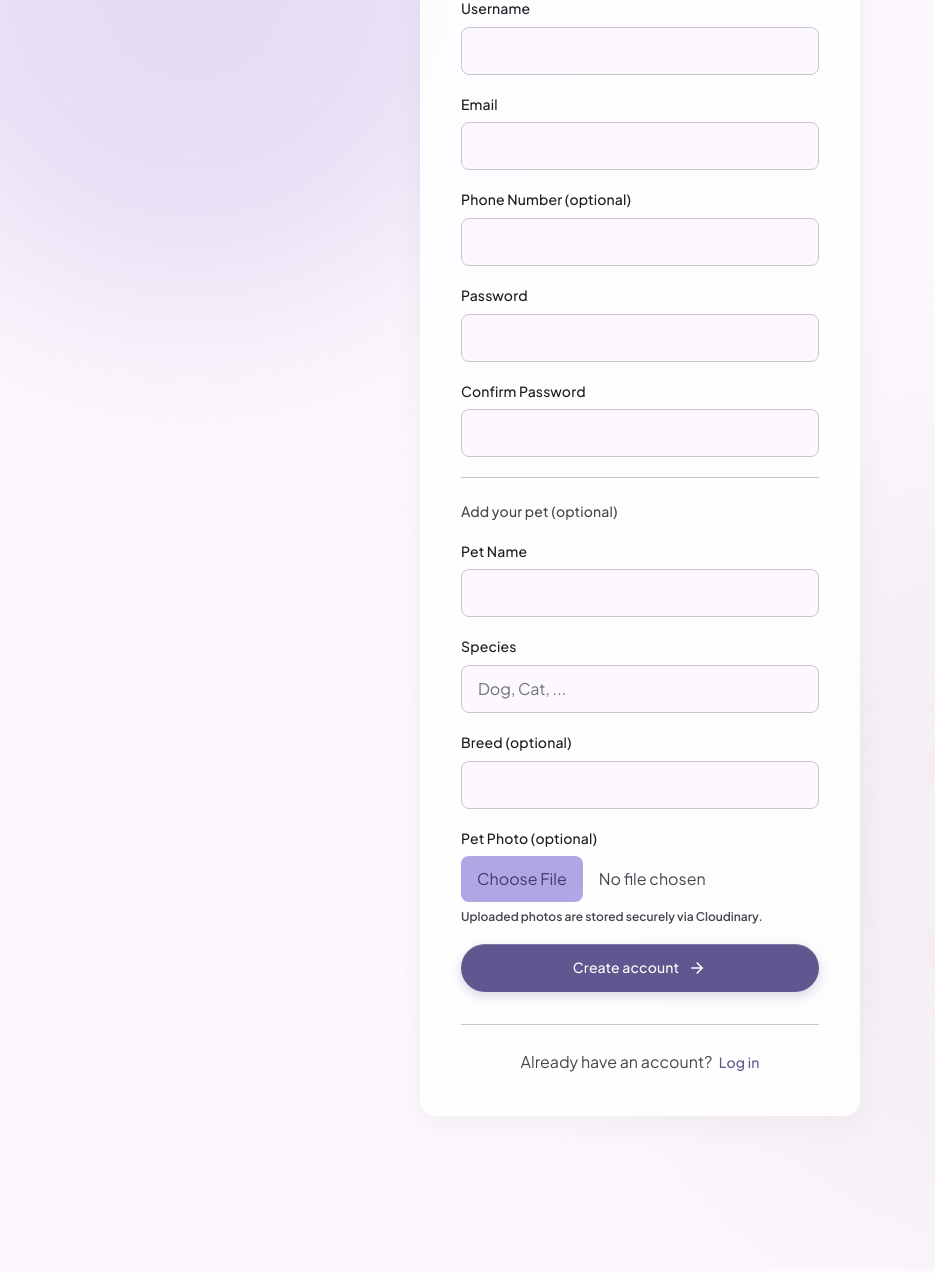
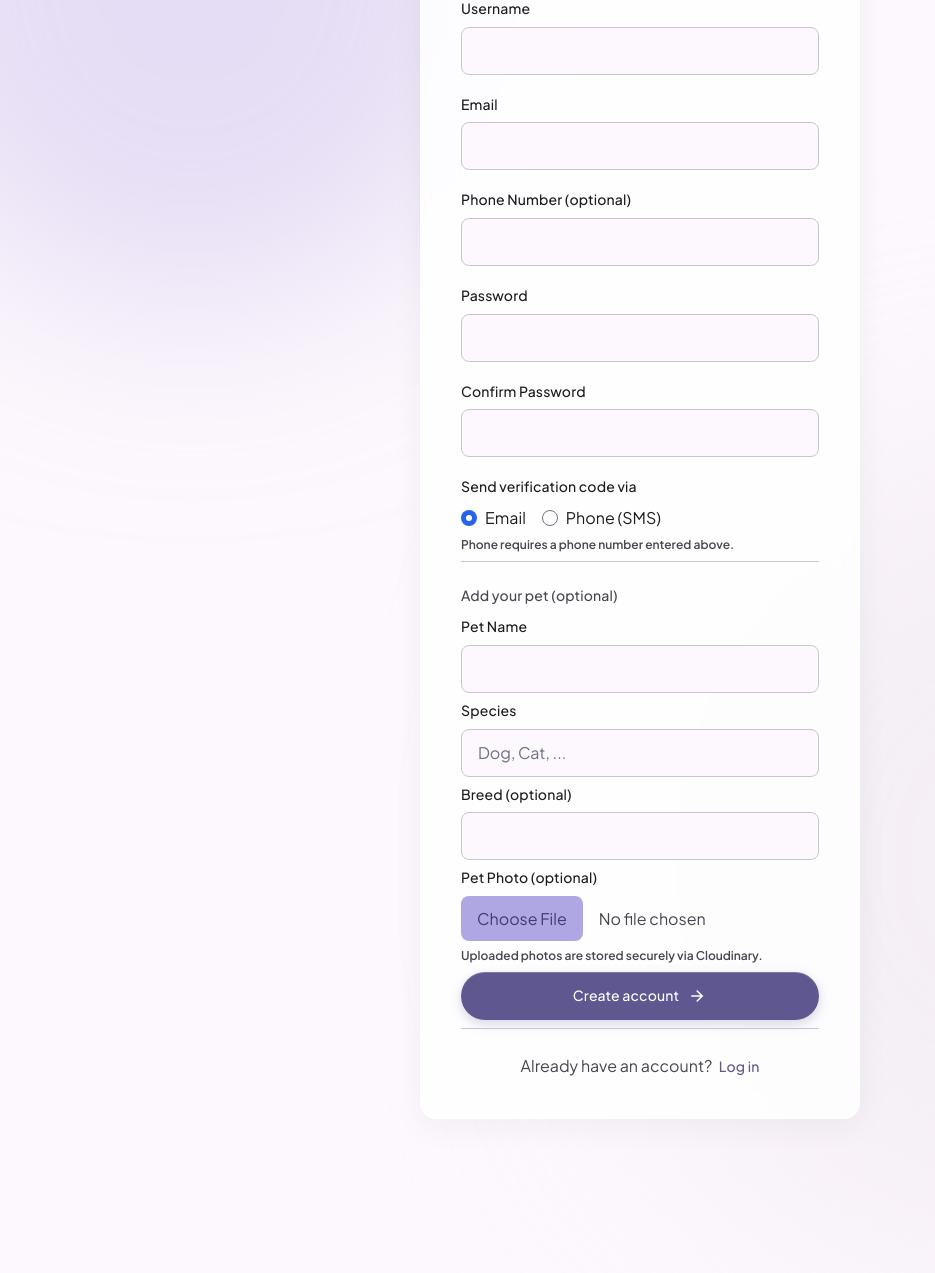
Before and after one commit to RashiBista/PetCenter, a Django app: page /signup/pet-owner/ in a window 1280 px wide; the page is wider, and only the part inside the window is pictured. Shown: the part 237-1510 px from the top of that part, without its empty margins (0-935 px from the left). Before the commit the page ends 1363 px from the top of that part, so only its background shows below. Run offline with Django 5.2, Linux system fonts and the light colour scheme; parts of the project's set-up code (start-up, migrations or seed data) failed here and were passed over; some libraries are stand-ins or nearby versions.

Commit message:
Updated the signups for otp verification

```diff
--- a/PetCentre_RegistrationSystem/templates/core/pet_owner_signup.html
+++ b/PetCentre_RegistrationSystem/templates/core/pet_owner_signup.html
@@ -161,6 +161,20 @@
 <input class="w-full h-12 px-4 rounded-lg border border-outline-variant bg-surface text-on-surface text-body-md focus:border-primary focus:ring-1 focus:ring-primary outline-none transition-colors" id="password2" name="password2" required type="password"/>
 </div>
 
+<div class="space-y-2">
+<label class="font-label-md text-label-md text-on-surface block">Send verification code via</label>
+<div class="flex gap-4">
+<label class="flex items-center gap-2 cursor-pointer">
+<input type="radio" name="otp_channel" value="email" checked class="accent-primary"/>
+<span class="text-body-md text-on-surface">Email</span>
+</label>
+<label class="flex items-center gap-2 cursor-pointer">
+<input type="radio" name="otp_channel" value="phone" class="accent-primary"/>
+<span class="text-body-md text-on-surface">Phone (SMS)</span>
+</label>
+</div>
+<p class="text-label-sm font-label-sm text-on-surface-variant">Phone requires a phone number entered above.</p>
+
 <div class="pt-2 border-t border-outline-variant">
 <p class="font-label-md text-label-md text-on-surface-variant mb-3 pt-4">Add your pet (optional)</p>
 </div>
```
Also changed, not shown: PetCentre_RegistrationSystem/templates/core/pharmacy_signup.html (+14 -0 lines), PetCentre_RegistrationSystem/templates/core/veterinary_signup.html (+14 -0 lines).
